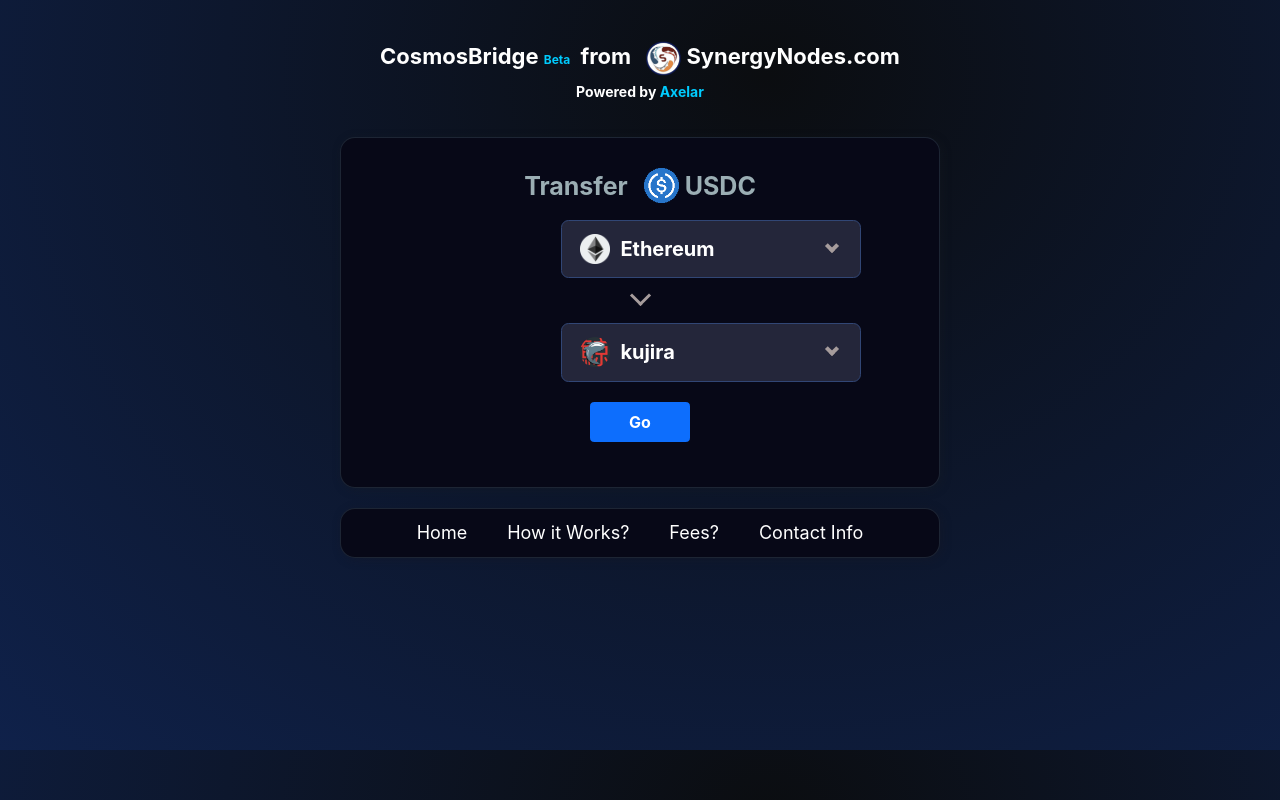
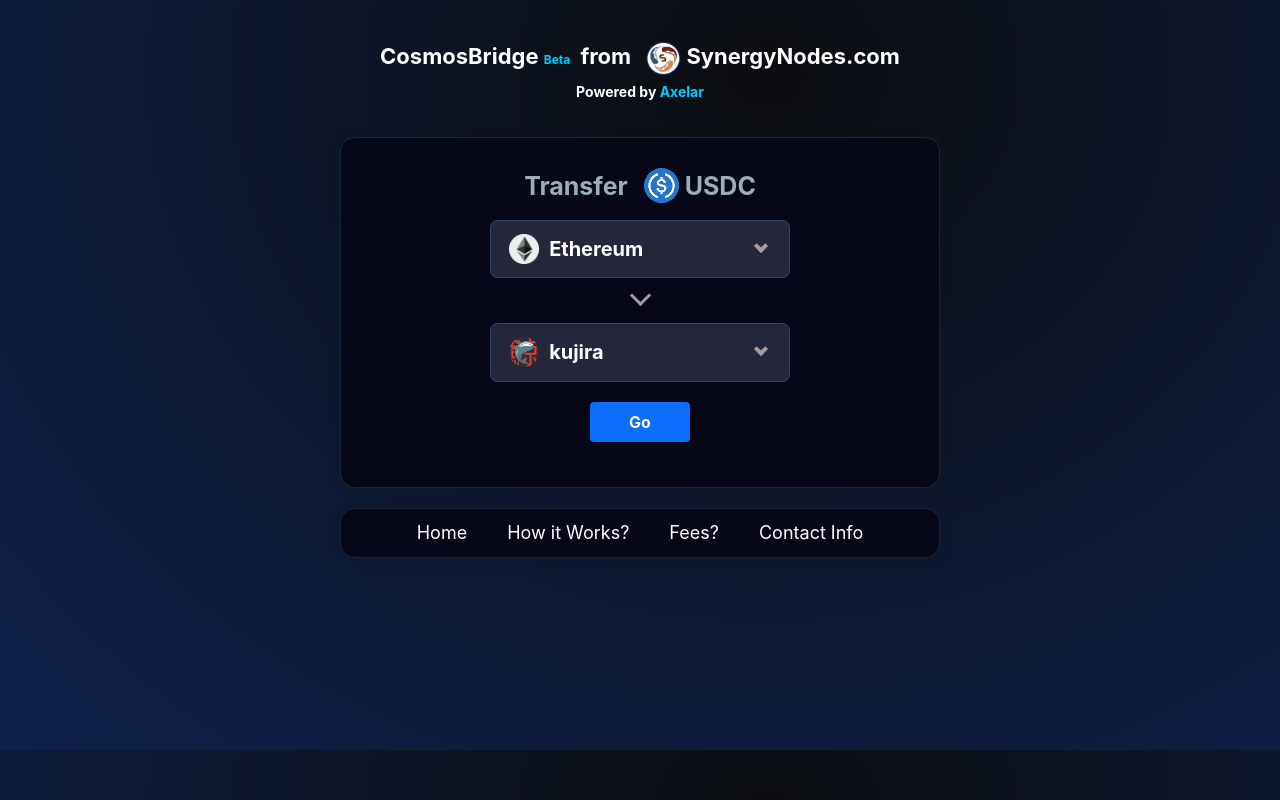
Before and after one commit to SynergyNodes/CosmosBridge, a React (Create React App) app: page / in a window 1280 px wide. Built offline with nearby package versions, Linux system fonts and the light colour scheme.

Commit message:
Fixed CSS issue

```diff
--- a/src/pages/index.js
+++ b/src/pages/index.js
@@ -2,7 +2,7 @@
 import styled from "styled-components";
 
 const DropDownContainer = styled("div")`
-  width: 10.5em;
+  width: 100%;
   margin: 0 auto;
 `;
 
```
